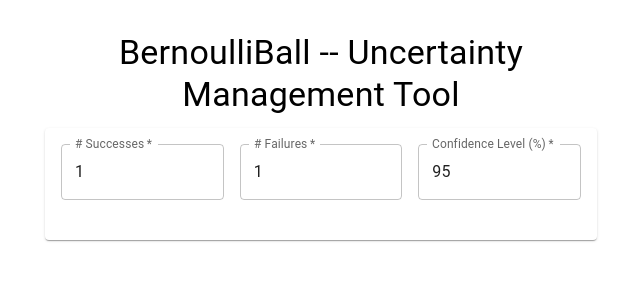
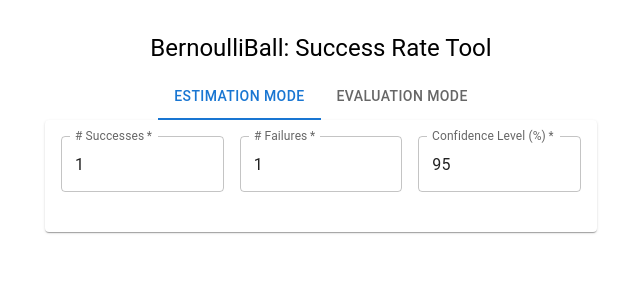
Before and after one commit to johnmdusel/BernoulliBall, a React (Create React App) app in the folder frontend/: page / in a window 1280 px wide. Shown: the top 300 px of the page, without its empty margins (319-959 px from the left). Built offline with nearby package versions, Linux system fonts and the light colour scheme.

Commit message:
MAINT/WIP: frontend: Add `EvaluationComponent` component, change to tab-based UI

```diff
--- a/frontend/src/App.js
+++ b/frontend/src/App.js
@@ -3,6 +3,7 @@ import { Container, Typography, Card, CardContent, CircularProgress, TextField,
 import { LineChart, Line, XAxis, YAxis, ReferenceArea, ReferenceDot, Label } from 'recharts';
 import ParameterControls from './components/ParameterControls'
 import EstimationComponent from './components/EstimationComponent';
+import EvaluationComponent from './components/EvaluationComponent';
 
 const API_URL_ESTIMATE = 'http://localhost:8000/estimate';
 const API_URL_EVALUATE = 'http://localhost:8000/evaluate';
@@ -126,43 +127,56 @@ function App() {
         setAppMode(newAppMode);
     }
 
-    // return (
-    //     <Container
-    //         maxWidth="sm"
-    //         sx={{mt: 4}}
-    //     >
-    //         <Typography variant="h5" align="center" gutterBottom>
-    //             BernoulliBall: Success Rate Tool
-    //         </Typography>
-    //         <Tabs
-    //             value={appMode}
-    //             onChange={handleAppModeChange}
-    //             variant="fixedWidth"
-    //             centered
-    //         >
-    //             <Tab label="Estimation Mode" value="Estimate"/>
-    //             <Tab label="Evaluation Mode" value="Evaluate"/>
-    //         </Tabs>
-    //         {/*{*/}
-    //         {/*    appmode === "Estimate" ? <EstimationComponent/> */}
-    //         {/*        : <EvaluationComponent/>*/}
-    //         {/*}*/}
-    //     </Container>
-    // )
-
     return (
-        <Container maxWidth="sm" sx={{ mt: 4 }}>
-            <Typography variant="h4" align="center" gutterBottom>
-                BernoulliBall -- Uncertainty Management Tool
+        <Container
+            maxWidth="sm"
+            sx={{mt: 4}}
+        >
+            <Typography variant="h5" align="center" gutterBottom>
+                BernoulliBall: Success Rate Tool
             </Typography>
+            <Tabs
+                value={appMode}
+                onChange={handleAppModeChange}
+                variant="fixedWidth"
+                centered
+            >
+                <Tab label="Estimation Mode" value="Estimate"/>
+                <Tab label="Evaluation Mode" value="Evaluate"/>
+            </Tabs>
+            {
+                appMode === "Estimate" ?
                     <EstimationComponent
                         a={a} handleA={handleA} isValidA={isValidA}
                         b={b} handleB={handleB} isValidB={isValidB}
                         hdiMass={hdiMass} handleHdi={handleHdi} isValidHdi={isValidHdi}
                         errorMsg={errorMsg} loading={loading} estimate={estimate}
+
                     />
+                    : <EvaluationComponent
+                        a={a} handleA={handleA} isValidA={isValidA}
+                        b={b} handleB={handleB} isValidB={isValidB}
+                        hdiMass={hdiMass} handleHdi={handleHdi} isValidHdi={isValidHdi}
+                        errorMsg={errorMsg} loading={loading} estimate={estimate}
+
+                    />
+            }
         </Container>
     );
+
+    // return (
+    //     <Container maxWidth="sm" sx={{ mt: 4 }}>
+    //         <Typography variant="h4" align="center" gutterBottom>
+    //             BernoulliBall -- Uncertainty Management Tool
+    //         </Typography>
+    //         <EstimationComponent
+    //             a={a} handleA={handleA} isValidA={isValidA}
+    //             b={b} handleB={handleB} isValidB={isValidB}
+    //             hdiMass={hdiMass} handleHdi={handleHdi} isValidHdi={isValidHdi}
+    //             errorMsg={errorMsg} loading={loading} estimate={estimate}
+    //         />
+    //     </Container>
+    // );
 }
 
 export default App;
--- /dev/null
+++ b/frontend/src/components/EvaluationComponent.jsx
@@ -0,0 +1,28 @@
+import React from 'react';
+import { Card, CardContent, CircularProgress, Alert, Typography } from '@mui/material';
+import { LineChart, Line, XAxis, YAxis, ReferenceArea, ReferenceDot, Label } from 'recharts';
+import ParameterControls from './ParameterControls';
+
+const EvaluationComponent = ({
+                                 a, handleA, isValidA,
+                                 b, handleB, isValidB,
+                                hdiMass, handleHdi, isValidHdi,
+                                 errorMsg, loading, estimate
+                             }) => (
+    <>
+        <Card sx={{ mb: 2 }}>
+            <CardContent>
+                <ParameterControls
+                    a={a} handleA={handleA} isValidA={isValidA}
+                    b={b} handleB={handleB} isValidB={isValidB}
+                    hdiMass={hdiMass} handleHdi={handleHdi} isValidHdi={isValidHdi}
+                />
+            </CardContent>
+        </Card>
+        <Typography variant="h5" align="center">
+            Under Development
+        </Typography>
+    </>
+);
+
+export default EvaluationComponent;
```
Lines whose indentation alone changed are shown as unchanged.
